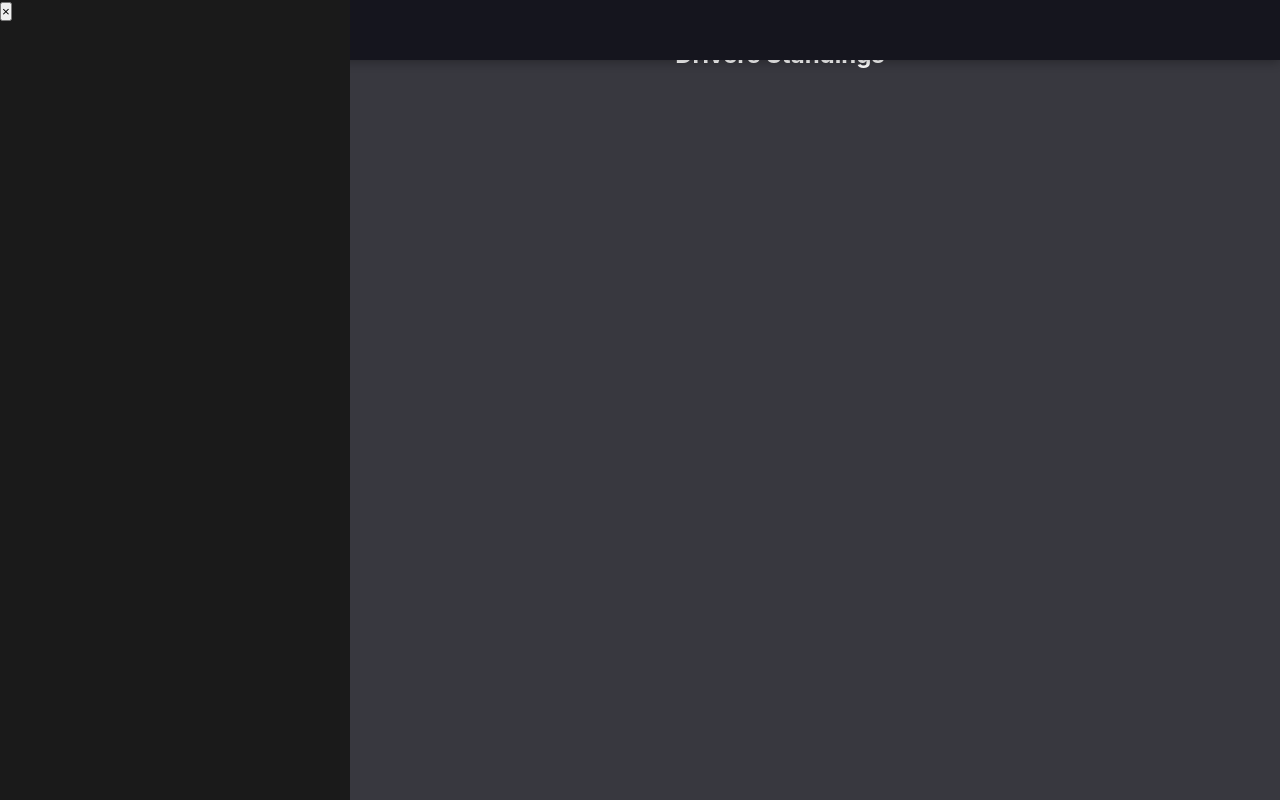
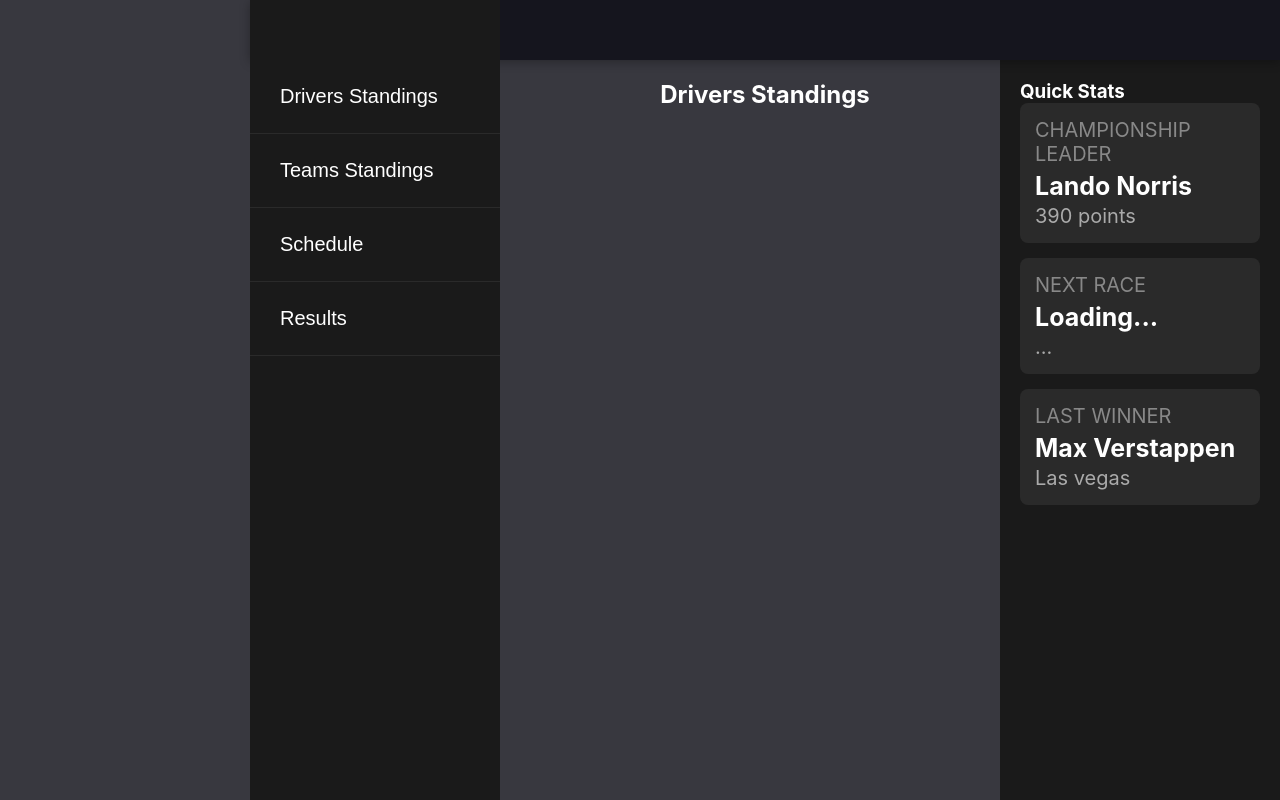
Before and after one commit to MEga9-C4ortik/JavaScript-learning, a plain HTML site: page projects/Formula1Dashboard/index.html in a window 1280 px wide. Drawn offline with Linux system fonts and the light colour scheme.

Commit message:
devices types changes

```diff
--- a/projects/Formula1Dashboard/index.html
+++ b/projects/Formula1Dashboard/index.html
@@ -6,6 +6,28 @@
     <link rel="stylesheet" href="style.css">
     <title> F1 Dashboard </title>
 </head>
+
+<aside class="rightSidebar">
+    <h3>Quick Stats</h3>
+    <div class="stat-card">
+        <p class="stat-label">Championship Leader</p>
+        <p class="stat-value">Lando Norris </p>
+        <p class="stat-detail">390 points</p>
+    </div>
+
+    <div class="stat-card">
+        <p class="stat-label">Next Race</p>
+        <p class="stat-value" id="nextRace">Loading...</p>
+        <p class="stat-detail" id="countdown">...</p>
+    </div>
+
+    <div class="stat-card">
+        <p class="stat-label">Last Winner</p>
+        <p class="stat-value"> Max Verstappen</p>
+        <p class="stat-detail">Las vegas</p>
+    </div>
+</aside>
+
 <body>
     <header class="header">
         <button id="hamburgerButton" class="hamburger"> ☰ </button>
@@ -15,9 +37,8 @@
     <div class="overlay" id="overlay"></div>
 
     <div id="sidenav" class="sidenav">
-        <button id="sidenavCloseButton" class="sidenavCloseButton"> × </button>
         <div class="sidenavContent">
-            <ul class="sidenavList" id="sidenavList" style="display: none">
+            <ul class="sidenavList" id="sidenavList">
                 <li><button class="sidenavListItem" data-section="driversStandings"> Drivers Standings </button></li>
                 <li><button class="sidenavListItem" data-section="teamsStandings"> Teams Standings </button></li>
                 <li><button class="sidenavListItem" data-section="schedule"> Schedule </button></li>
--- a/projects/Formula1Dashboard/style.css
+++ b/projects/Formula1Dashboard/style.css
@@ -18,11 +18,17 @@ body {
     height: 60px;
     background-color: #15151E;
     display: flex;
-    align-items: center;
-    text-align: right;
+    align-items: flex-end;
+    align-content: space-between;
     padding: 0 20px;
     z-index: 99;
     box-shadow: 0 2px 10px rgba(0,0,0,0.3);
+}
+
+.header h1 {
+    align-items: end;
+    font-size: 30px;
+    font-weight: bold;
 }
 
 .hamburger {
@@ -35,15 +41,9 @@ body {
     margin-right: 15px;
 }
 
-.header h1 {
-    align-items: end;
-    font-size: 30px;
-    font-weight: bold;
-}
-
 #mainContent {
     text-align: center;
-    margin-top: 20px;
+    margin-top: 60px;
     padding: 20px;
     min-height: calc(100vh - 60px);
 }
@@ -55,7 +55,7 @@ body {
     margin-bottom: 20px;
 }
 
-overlay {
+.overlay {
     position: fixed;
     top: 0;
     left: 0;
@@ -73,8 +73,8 @@ overlay {
 .sidenav {
     position: fixed;
     top: 0;
-    left: -300px;
-    width: 300px;
+    left: -320px;
+    width: 320px;
     height: 100%;
     background-color: #1A1A1A;
     z-index: 99;
@@ -86,29 +86,16 @@ overlay {
     left: 0;
 }
 
-.close-btn {
-    position: absolute;
-    top: 10px;
-    right: 15px;
-    background: none;
-    border: none;
-    color: white;
-    font-size: 36px;
-    cursor: pointer;
-    padding: 5px 10px;
-}
-
-.menu-list {
+.sidenavList{
     list-style: none;
     margin-top: 60px;
     padding: 0;
 }
-
-.menu-list li {
+.sidenavList li {
     border-bottom: 1px solid #2A2A2A;
 }
 
-.menu-item {
+.sidenavListItem {
     width: 100%;
     text-align: left;
     padding: 20px 25px;
@@ -120,34 +107,43 @@ overlay {
     transition: background 0.2s;
 }
 
-.menu-item:hover {
+.sidenavListItem:hover {
     background-color: #2A2A2A;
 }
 
-.menu-item:active {
+.sidenavListItem:active {
     background-color: #E10600;
+}
+
+.rightSidebar {
+    display: none;
 }
 
 @media (min-width: 768px) {
     .sidenav {
-        width: 350px;
-        left: -350px;
+        width: 300px;
+        left: -300px;
     }
 
-    .menu-item {
+    .sidenavListItem {
         font-size: 20px;
         padding: 25px 30px;
     }
 }
 
 @media (min-width: 1024px) {
+    .header {
+        left: 250px;
+        width: calc(100% - 250px);
+    }
     .sidenav {
-        left: 0;
+        width: 250px;
+        left: 250px;
         position: fixed;
     }
 
     #mainContent {
-        margin-left: 280px;
+        margin-left: 250px;
         max-width: 1200px;
     }
 
@@ -155,6 +151,44 @@ overlay {
         display: none;
     }
 
+    .rightSidebar {
+        display: block;
+        position: fixed;
+        right: 0;
+        top: 60px;
+        width: 280px;
+        height: calc(100% - 60px);
+        background-color: #1A1A1A;
+        padding: 20px;
+        overflow-y: auto;
+    }
+
+    .stat-card {
+        background-color: #2A2A2A;
+        border-radius: 8px;
+        padding: 15px;
+        margin-bottom: 15px;
+    }
+
+    .stat-label {
+        color: #888;
+        font-size: 20px;
+        text-transform: uppercase;
+        margin-bottom: 5px;
+    }
+
+    .stat-value {
+        color: #fff;
+        font-size: 25px;
+        font-weight: bold;
+        margin-bottom: 3px;
+    }
+
+    .stat-detail {
+        color: #aaa;
+        font-size: 20px;
+    }
+
     .overlay {
         display: none !important;
     }
```
Also changed, not shown: projects/Formula1Dashboard/script.js (+16 -0 lines).
